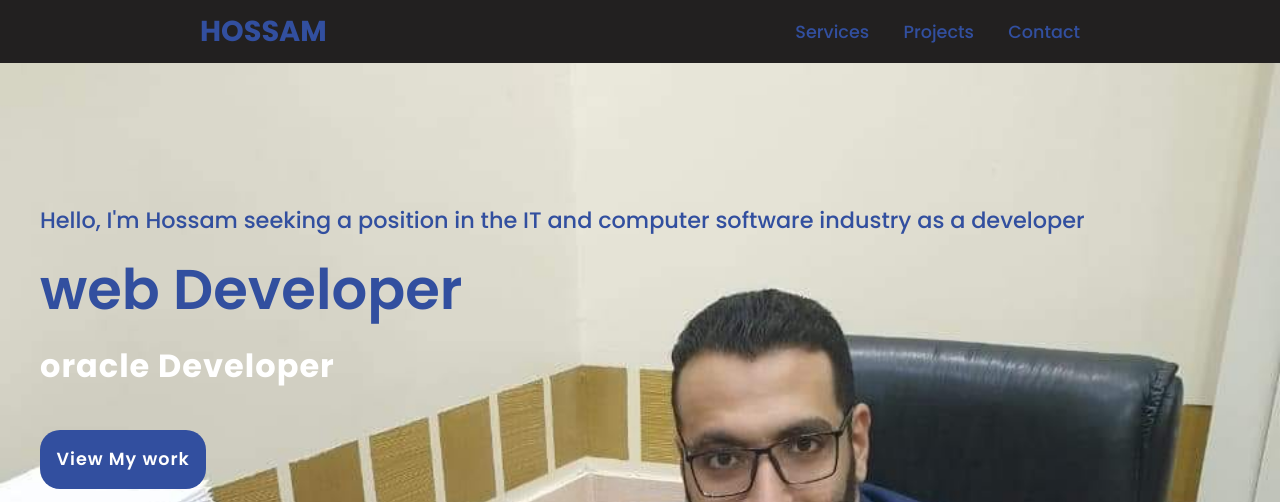
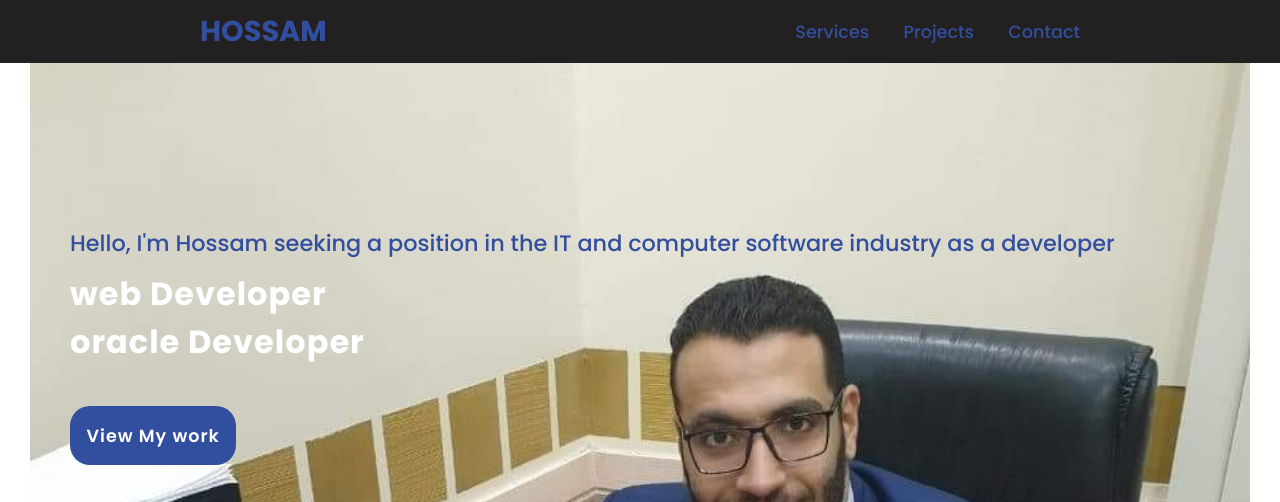
Before and after one commit to Rigidhoss/cv, a plain HTML site: page index.html in a window 1280 px wide. Shown: the top 502 px of the page. Drawn offline with Linux system fonts and the light colour scheme.

Commit message:
Update index.html

```diff
--- a/index.html
+++ b/index.html
@@ -20,14 +20,16 @@
  <a href="#contact" > Contact</a>
    </nav>
 </header>
-
+<div class="containar">
 <section class="main">
-<div>
+<div >
 <h2> Hello, I'm Hossam seeking a position in the IT and computer software industry as a developer
 
     <br>
-<span>web Developer</span> </h2>
-<h3>oracle Developer</h3> <br>
+ </h2>
+
+<h3><span>web Developer</span> <br>
+    oracle Developer</h3> <br>
 <a href="#projects" class="main-btn">View My work </a>
 <div class="social-icon">
     <p>find me in social media</p>
@@ -197,7 +199,7 @@
                 </div>
     </div>
 </section>
-
+</div>
 <footer class="footer">
 <p class="footer-title">Copyright @<span>Hossam Gamal</span></p>
 <div class="social-icon">
```
